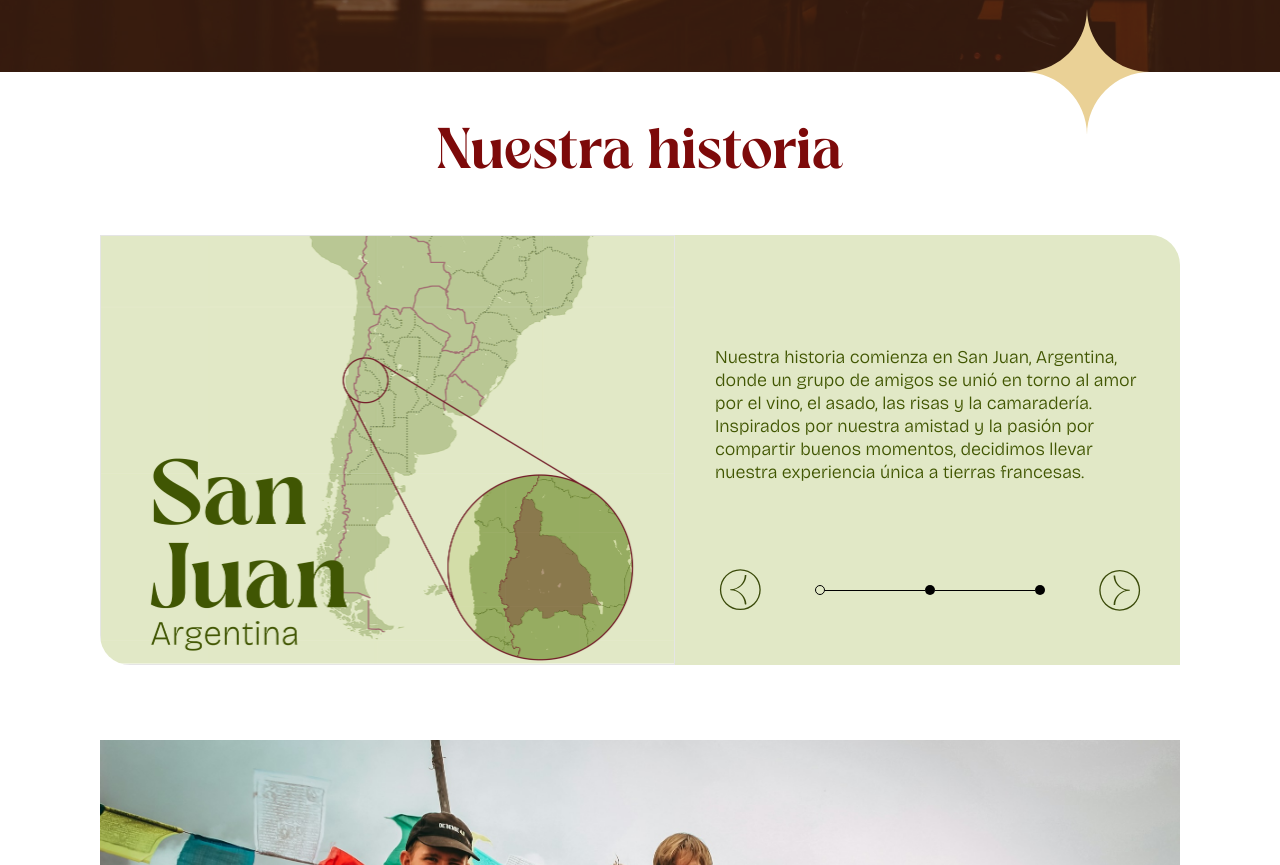
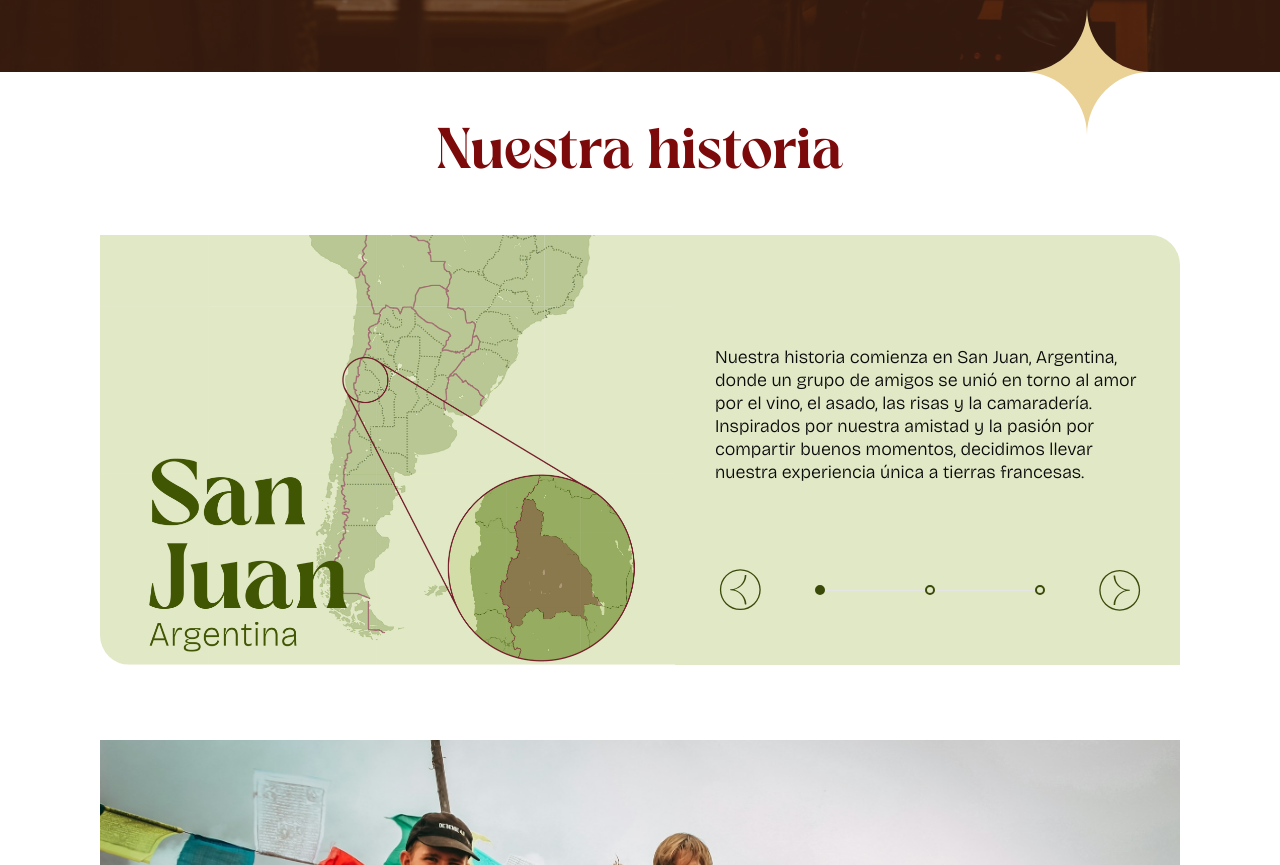
Before and after one commit to DiegoGraffi/La-casa-de-los-franceses, a Next.js app: page /nosotros in a window 1280 px wide. Shown: the part 488-1353 px from the top of the page. Built offline with nearby package versions, Linux system fonts and the light colour scheme.

Commit message:
change color nosotros carousel

```diff
--- a/src/components/NosotrosComponents/NosotrosCarousel.tsx
+++ b/src/components/NosotrosComponents/NosotrosCarousel.tsx
@@ -42,9 +42,11 @@ export default function NosotrosCarousel() {
     );
   };
 
+  const currentTextColor = items[selectedItem].textColor;
+
   return (
     <div className="w-full max-w-[1600px] mx-auto flex overflow-hidden h-[430px] rounded-bl-[30px] rounded-tr-[30px]">
-      <div className="h-full aspect-[575/430] relative overflow-hidden border">
+      <div className="h-full aspect-[575/430] relative overflow-hidden">
         <Image
           src={items[selectedItem].foto}
           alt="mapa san juan"
@@ -53,9 +55,14 @@ export default function NosotrosCarousel() {
         />
       </div>
 
-      <div className="bg-[#E1E8C6] flex flex-col justify-center items-start flex-1 h-auto p-[40px]">
+      <div
+        style={{ backgroundColor: items[selectedItem].bgColor }}
+        className={`bg-[${items[selectedItem].bgColor}] flex flex-col justify-center items-start flex-1 h-auto p-[40px]`}
+      >
         <div className="h-[80%] top-0 flex justify-center items-center">
-          <p className="font-bricolage text-[18px]/[23px] font-light text-secundarioOscuro">
+          <p
+            className={`font-bricolage text-[18px]/[23px] font-light text-[${items[selectedItem].textColor}]`}
+          >
             {items[selectedItem].text}
           </p>
         </div>
@@ -63,12 +70,61 @@ export default function NosotrosCarousel() {
           <div className="flex items-center gap-[50px]">
             <Image src={deslizarIzq} alt="deslizarIzq" onClick={handlePrev} />
             <div className="flex items-center">
-              <div className="w-[10px] h-[10px] rounded-full bg-transparent border-black border"></div>
-              <hr className="w-[100px] border-black" />
-              <div className="w-[10px] h-[10px] rounded-full bg-black"></div>
-              <hr className="w-[100px] border-black" />
-              <div className="w-[10px] h-[10px] rounded-full bg-black"></div>
+              <div
+                style={
+                  selectedItem === 0
+                    ? {
+                        backgroundColor: items[selectedItem].textColor,
+                        border: "2px solid " + items[selectedItem].textColor,
+                      }
+                    : {
+                        backgroundColor:
+                          selectedItem === 0
+                            ? items[0].textColor
+                            : "transparent",
+                        border: "2px solid " + items[selectedItem].textColor,
+                      }
+                }
+                className={`w-[10px] h-[10px] rounded-full`}
+              ></div>
+              <hr className={`w-[100px] border-[${currentTextColor}]`} />
+              <div
+                style={
+                  selectedItem === 1
+                    ? {
+                        backgroundColor: items[selectedItem].textColor,
+                        border: "2px solid " + items[selectedItem].textColor,
+                      }
+                    : {
+                        backgroundColor:
+                          selectedItem === 1
+                            ? items[1].textColor
+                            : "transparent",
+                        border: "2px solid " + items[selectedItem].textColor,
+                      }
+                }
+                className={`w-[10px] h-[10px] rounded-full`}
+              ></div>
+              <hr className={`w-[100px] border-[${currentTextColor}]`} />
+              <div
+                style={
+                  selectedItem === 2
+                    ? {
+                        backgroundColor: items[selectedItem].textColor,
+                        border: "1px solid " + items[selectedItem].textColor,
+                      }
+                    : {
+                        backgroundColor:
+                          selectedItem === 2
+                            ? items[2].textColor
+                            : "transparent",
+                        border: "2px solid " + items[selectedItem].textColor,
+                      }
+                }
+                className={`w-[10px] h-[10px] rounded-full`}
+              ></div>
             </div>
+
             <Image src={deslizarDer} alt="deslizarDer" onClick={handleNext} />
           </div>
         </div>
```
Also changed, not shown: public/images/nosotros/deslizarIzq.svg.
